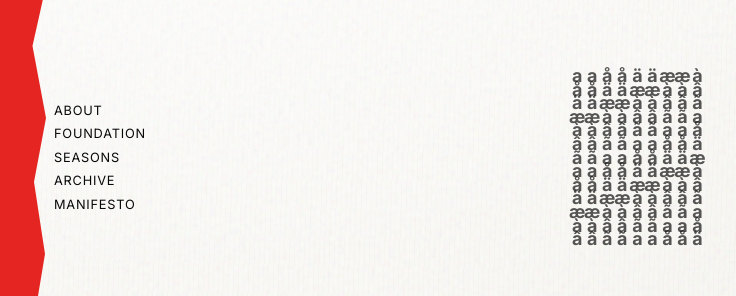
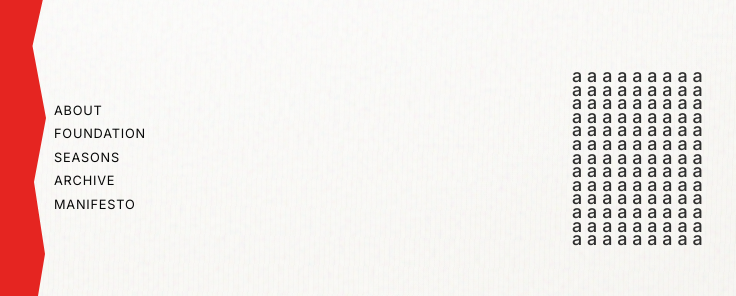
Before and after one commit to woooo0ong/aea-collective, a Next.js app: page / in a window 1280 px wide. Shown: the part 242-538 px from the top of the page, without its empty margins (4-740 px from the left). Built offline with nearby package versions, Linux system fonts and the light colour scheme.

Commit message:
Tune AEA cursor typography colors

```diff
--- a/src/app/globals.css
+++ b/src/app/globals.css
@@ -59,7 +59,7 @@ a { color: inherit; text-decoration: none; }
   justify-items: center;
   width: max-content;
   font-size: clamp(.86rem, 1.4vw, 1.34rem);
-  font-weight: 700;
+  font-weight: 500;
   line-height: .72;
   letter-spacing: -.15em;
 }
@@ -77,7 +77,7 @@ a { color: inherit; text-decoration: none; }
   display: block;
 }
 
-.accent-letter { opacity: .68; }
+.accent-letter { opacity: .84; }
 
 .aea-letter {
   opacity: 0;
@@ -88,7 +88,8 @@ a { color: inherit; text-decoration: none; }
 }
 
 .glyph[data-active="true"] .aea-letter {
-  opacity: .74;
+  color: #c43a2f;
+  opacity: .92;
 }
 
 .strip-shell {
--- a/src/app/page.tsx
+++ b/src/app/page.tsx
@@ -2,20 +2,16 @@
 
 import { useState, type PointerEvent as ReactPointerEvent } from "react";
 
-const accents = ["a", "å", "ä", "æ", "à", "â", "ã"];
 const navigation = ["ABOUT", "FOUNDATION", "SEASONS", "ARCHIVE", "MANIFESTO"];
 const rowCount = 13;
 const columnCount = 9;
 
-const accentMatrix = Array.from({ length: rowCount }, (_, row) =>
-  Array.from(
-    { length: columnCount },
-    (_, column) => accents[(row + Math.floor(column / 2)) % accents.length],
-  ),
+const accentMatrix = Array.from({ length: rowCount }, () =>
+  Array.from({ length: columnCount }, () => "a"),
 );
 
 const aeaMatrix = Array.from({ length: rowCount }, () =>
-  Array.from({ length: columnCount }, (_, column) => ["A", "E", "A"][column % 3]),
+  Array.from({ length: columnCount }, (_, column) => ["a", "e", "a"][column % 3]),
 );
 
 export default function Home() {
```
